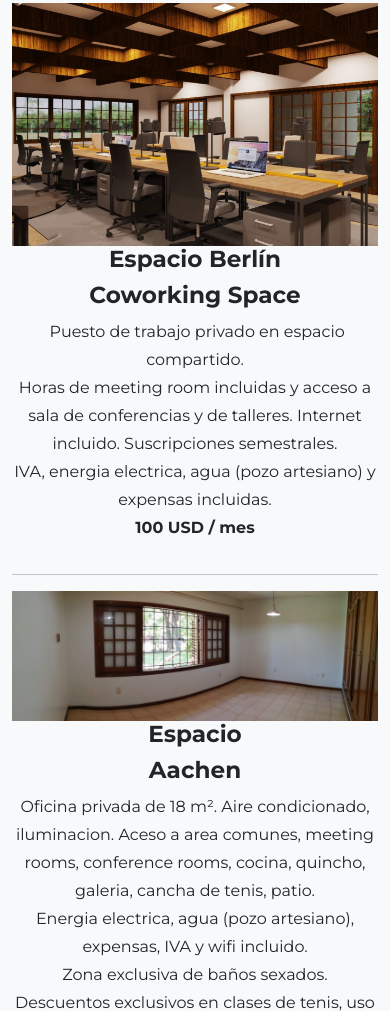
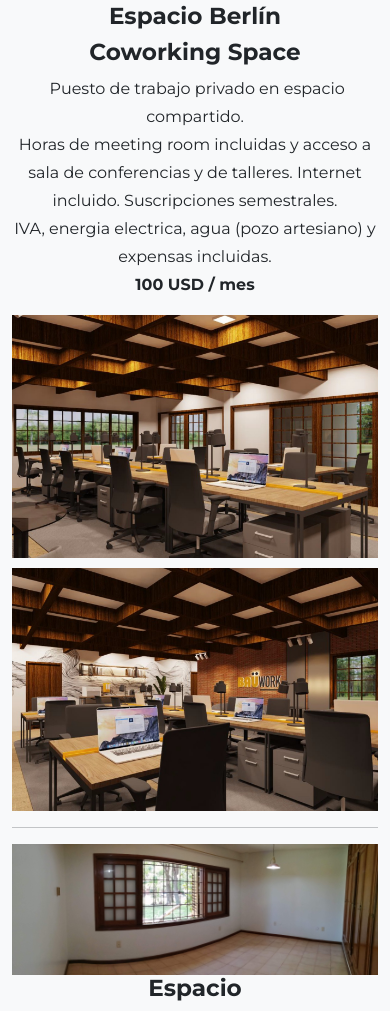
Before and after one commit to baumannkev/Bauwork, a plain HTML site: page precios.html in a window 390 px wide. Shown: the part 619-1630 px from the top of the page. Drawn offline with nearby package versions, Linux system fonts and the light colour scheme; some packages are replaced by stand-ins of ours; a script that the page names is missing.

```diff
--- /dev/null
+++ b/assets/css/precios.css
@@ -0,0 +1,5 @@
+@media screen and (max-width: 600px) {
+    .berlin {
+        margin-top: 10px;
+    }
+}
--- a/precios.html
+++ b/precios.html
@@ -15,6 +15,7 @@
     <link rel="stylesheet" href="https://cdnjs.cloudflare.com/ajax/libs/baguettebox.js/1.10.0/baguetteBox.min.css">
     <link rel="stylesheet" href="assets/css/Lightbox-Gallery.css">
     <link rel="stylesheet" href="assets/css/Projects-Horizontal.css">
+    <link rel="stylesheet" href="assets/css/precios.css">
 
     <link rel="shortcut icon" href="Images/logo/baulogo.png" style="width: 250px; height: 50px" type="image/x-icon" />
 
@@ -51,20 +52,26 @@
     <section class="bg-light" id="portfolio">
         <section>
             <div class="container">
+                <div class="col" style="text-align: center;">
+                    <h3 class="name" style="text-align: center;">Espacio Berlín</h3>
+                    <h3 class="name" style="text-align: center;">Coworking Space</h3>
+                    <p class="description" style="text-align: center;">&nbsp;Puesto de trabajo privado en espacio compartido.
+                        <br>Horas de meeting room incluidas y acceso a sala de conferencias y de talleres. Internet incluido. Suscripciones semestrales. <br>IVA, energia electrica, agua (pozo artesiano) y expensas incluidas.
+                        <br><strong>100 USD / mes</strong><br>
+                    </p>
+                </div>
                 <div class="row">
                     <div class="col-sm-6 item">
                         <div class="row">
                             <div class="col-md-12 col-lg-5" style="text-align: center;width: 849px;"><img class="img-fluid" src="Images/Oficinas/Berlin.jpeg" style="text-align: center;width: 698px;"></div>
                         </div>
                     </div>
-                    <div class="col" style="text-align: center;">
-                        <h3 class="name" style="text-align: center;">Espacio Berlín</h3>
-                        <h3 class="name" style="text-align: center;">Coworking Space</h3>
-                        <p class="description" style="text-align: center;">&nbsp;Puesto de trabajo privado en espacio compartido.
-                            <br>Horas de meeting room incluidas y acceso a sala de conferencias y de talleres. Internet incluido. Suscripciones semestrales. <br>IVA, energia electrica, agua (pozo artesiano) y expensas incluidas.
-                            <br><strong>100 USD / mes</strong><br>
-                        </p>
+                    <div class="col-sm-6 item berlin">
+                        <div class="row">
+                            <div class="col-md-12 col-lg-5" style="text-align: center;width: 849px;"><img class="img-fluid" src="Images/Oficinas/Berlin2.jpeg" style="text-align: center;width: 698px;"></div>
+                        </div>
                     </div>
+
                     <div class="col-md-12" style="text-align: center;">
                         <hr>
                     </div>
```
Also changed, not shown: calendario.html (+4 -0 lines), Images/Oficinas/Berlin2.jpeg (added).
